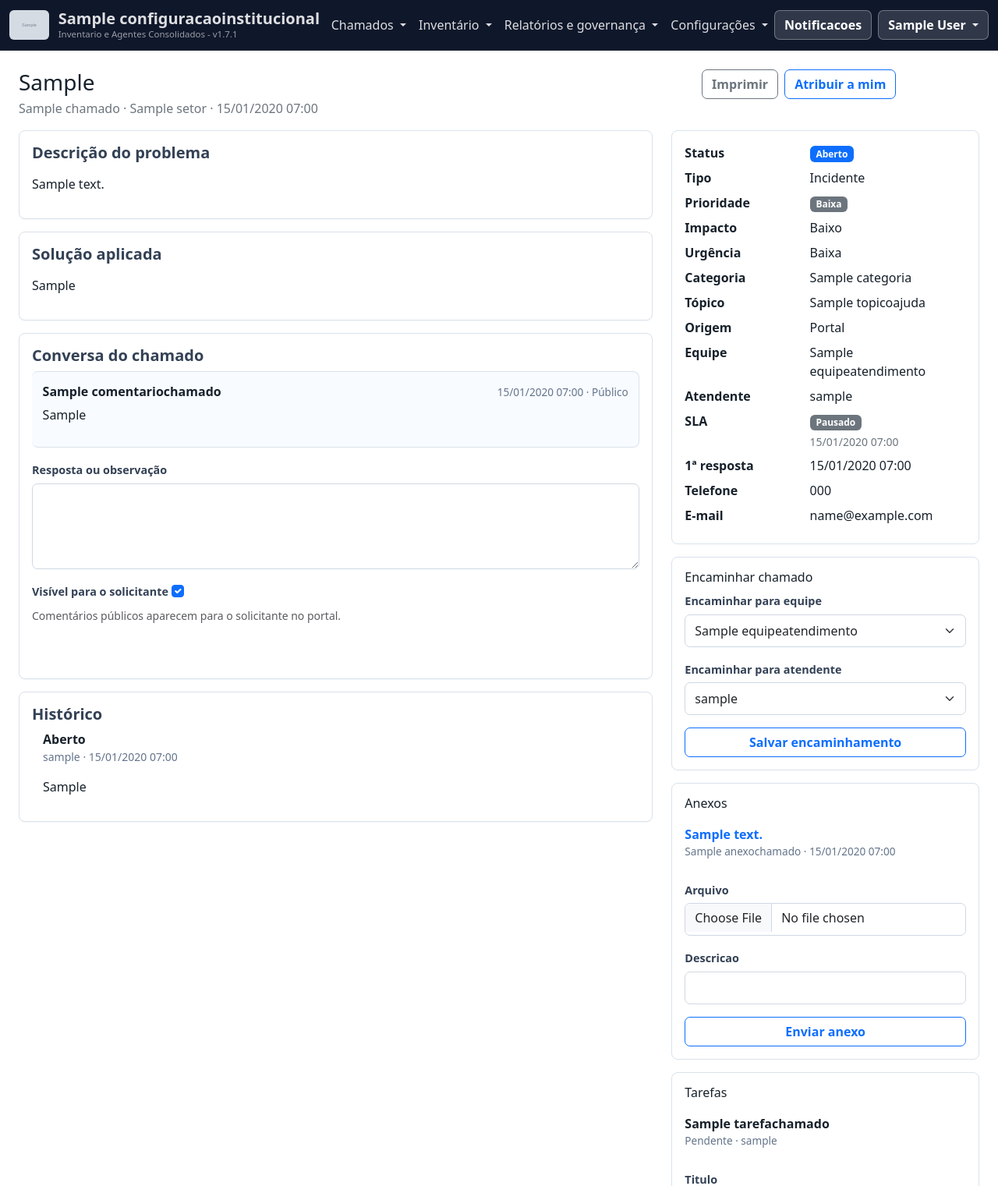
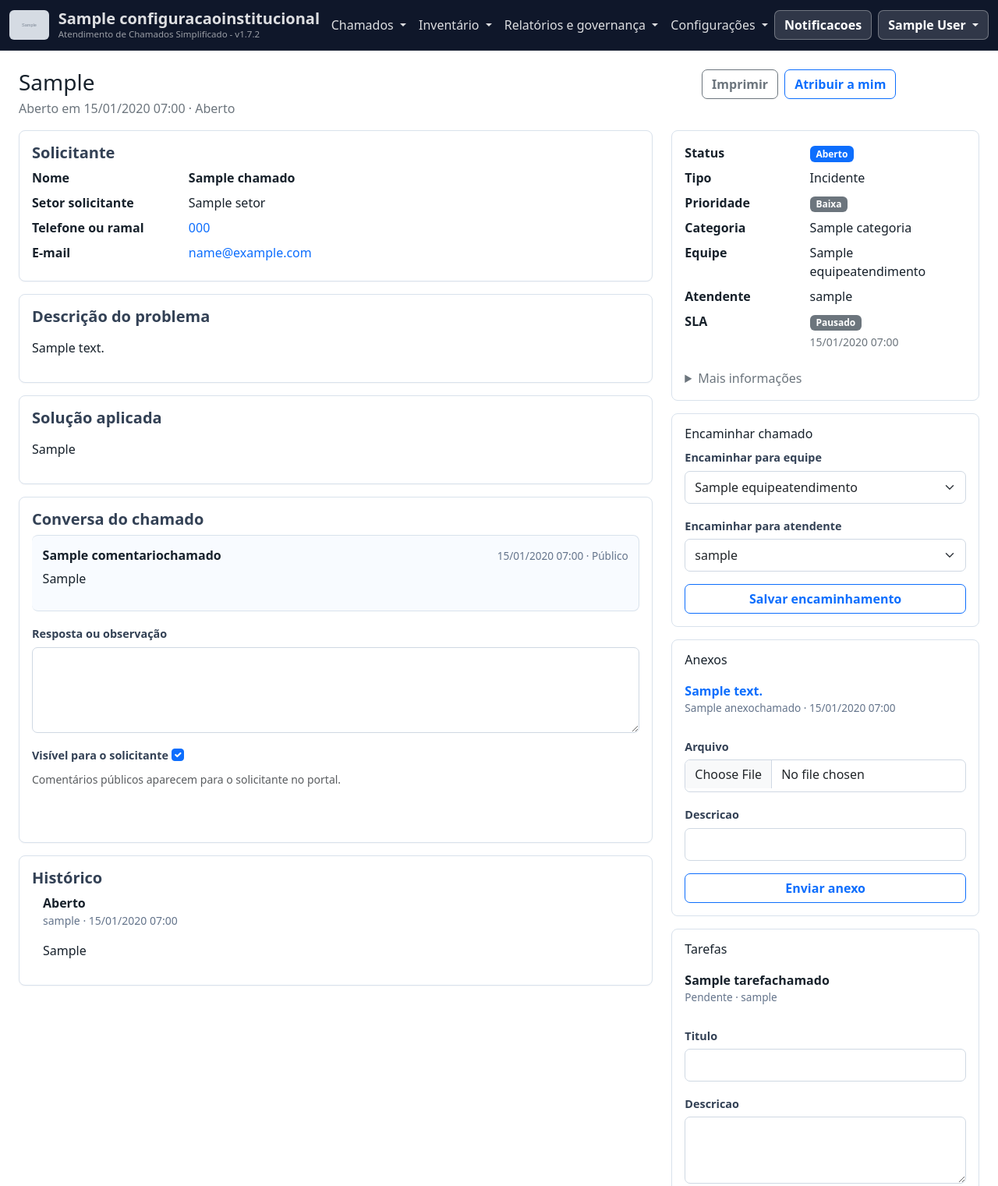
Before and after one commit to mcetrangolo/sistema_chamados, a Django app: page /gestao/chamados/1/ in a window 1280 px wide. Shown: the top 1521 px of the page at 78% size. Run offline with Django 5.2, Linux system fonts and the light colour scheme; a user stored in the database is signed in; tables that the repository leaves empty hold one stand-in row (values such as "Sample post"); grey boxes marked "Sample" are stand-in pictures; data that the repository does not hold is empty; parts of the project's set-up code (start-up, migrations or seed data) failed here and were passed over.

Commit message:
Simplifica atendimento e destaca dados do solicitante v1.7.2

```diff
--- a/core/version.py
+++ b/core/version.py
@@ -1,2 +1,2 @@
-SISTEMA_VERSAO = "v1.7.1"
-SISTEMA_VERSAO_NOME = "Inventario e Agentes Consolidados"
+SISTEMA_VERSAO = "v1.7.2"
+SISTEMA_VERSAO_NOME = "Atendimento de Chamados Simplificado"
--- a/templates/chamados/chamado_detail.html
+++ b/templates/chamados/chamado_detail.html
@@ -5,7 +5,7 @@
 <div class="d-flex justify-content-between align-items-start mb-3">
   <div>
     <h1 class="h3 mb-1">{{ chamado.numero }}</h1>
-    <p class="text-secondary mb-0">{{ chamado.nome_solicitante }} · {{ chamado.setor }} · {{ chamado.criado_em|date:"d/m/Y H:i" }}</p>
+    <p class="text-secondary mb-0">Aberto em {{ chamado.criado_em|date:"d/m/Y H:i" }} · {{ chamado.get_status_display }}</p>
   </div>
   <div class="d-flex gap-2">
     <a class="btn btn-outline-secondary" href="{% url 'chamados:imprimir' chamado.pk %}" target="_blank">Imprimir</a>
@@ -20,13 +20,24 @@
 <div class="row g-4">
   <div class="col-lg-8">
     <section class="detail-section">
+      <h2 class="h5">Solicitante</h2>
+      <dl class="row mb-0">
+        <dt class="col-sm-3">Nome</dt><dd class="col-sm-9"><strong>{{ chamado.nome_solicitante }}</strong></dd>
+        <dt class="col-sm-3">Setor solicitante</dt><dd class="col-sm-9">{{ chamado.setor }}</dd>
+        <dt class="col-sm-3">Telefone ou ramal</dt><dd class="col-sm-9">{% if chamado.telefone %}<a href="tel:{{ chamado.telefone }}">{{ chamado.telefone }}</a>{% else %}<span class="text-secondary">Não informado</span>{% endif %}</dd>
+        <dt class="col-sm-3">E-mail</dt><dd class="col-sm-9">{% if chamado.email %}<a href="mailto:{{ chamado.email }}">{{ chamado.email }}</a>{% elif chamado.solicitante.email %}<a href="mailto:{{ chamado.solicitante.email }}">{{ chamado.solicitante.email }}</a>{% else %}<span class="text-secondary">Não informado</span>{% endif %}</dd>
+      </dl>
+    </section>
+    <section class="detail-section">
       <h2 class="h5">Descrição do problema</h2>
       <p>{{ chamado.descricao|linebreaks }}</p>
     </section>
-    <section class="detail-section">
-      <h2 class="h5">Solução aplicada</h2>
-      <p>{{ chamado.solucao_aplicada|default:"Ainda não informada."|linebreaks }}</p>
-    </section>
+    {% if chamado.solucao_aplicada %}
+      <section class="detail-section">
+        <h2 class="h5">Solução aplicada</h2>
+        <p>{{ chamado.solucao_aplicada|linebreaks }}</p>
+      </section>
+    {% endif %}
     <section class="detail-section">
       <h2 class="h5">Conversa do chamado</h2>
       <div class="thread">
@@ -85,18 +96,21 @@
         <dt class="col-5">Status</dt><dd class="col-7"><span class="badge {{ chamado.status|status_badge }}">{{ chamado.get_status_display }}</span></dd>
         <dt class="col-5">Tipo</dt><dd class="col-7">{{ chamado.get_tipo_display }}</dd>
         <dt class="col-5">Prioridade</dt><dd class="col-7"><span class="badge {{ chamado.prioridade|prioridade_badge }}">{{ chamado.get_prioridade_display }}</span></dd>
-        <dt class="col-5">Impacto</dt><dd class="col-7">{{ chamado.get_impacto_display }}</dd>
-        <dt class="col-5">Urgência</dt><dd class="col-7">{{ chamado.get_urgencia_display }}</dd>
         <dt class="col-5">Categoria</dt><dd class="col-7">{{ chamado.categoria }}</dd>
-        <dt class="col-5">Tópico</dt><dd class="col-7">{{ chamado.topico_ajuda|default:"-" }}</dd>
-        <dt class="col-5">Origem</dt><dd class="col-7">{{ chamado.get_origem_display }}</dd>
         <dt class="col-5">Equipe</dt><dd class="col-7">{{ chamado.equipe_responsavel|default:"Nao atribuida" }}</dd>
         <dt class="col-5">Atendente</dt><dd class="col-7">{{ chamado.tecnico_responsavel|default:"Não atribuído" }}</dd>
         <dt class="col-5">SLA</dt><dd class="col-7"><span class="badge {{ chamado|sla_badge }}">{{ chamado|sla_estado }}</span>{% if chamado.vencimento_em %}<span class="d-block small text-secondary mt-1">{{ chamado.vencimento_em|date:"d/m/Y H:i" }}</span>{% endif %}</dd>
-        <dt class="col-5">1ª resposta</dt><dd class="col-7">{{ chamado.primeira_resposta_em|date:"d/m/Y H:i"|default:"-" }}</dd>
-        <dt class="col-5">Telefone</dt><dd class="col-7">{{ chamado.telefone|default:"-" }}</dd>
-        <dt class="col-5">E-mail</dt><dd class="col-7">{{ chamado.email|default:"-" }}</dd>
       </dl>
+      <details class="mt-3">
+        <summary class="text-secondary">Mais informações</summary>
+        <dl class="row mb-0 mt-3">
+          <dt class="col-5">Impacto</dt><dd class="col-7">{{ chamado.get_impacto_display }}</dd>
+          <dt class="col-5">Urgência</dt><dd class="col-7">{{ chamado.get_urgencia_display }}</dd>
+          <dt class="col-5">Tópico</dt><dd class="col-7">{{ chamado.topico_ajuda|default:"-" }}</dd>
+          <dt class="col-5">Origem</dt><dd class="col-7">{{ chamado.get_origem_display }}</dd>
+          <dt class="col-5">1ª resposta</dt><dd class="col-7">{{ chamado.primeira_resposta_em|date:"d/m/Y H:i"|default:"-" }}</dd>
+        </dl>
+      </details>
     </div>
     <form class="side-panel mt-3" method="post" action="{% url 'chamados:atribuir' chamado.pk %}">
       {% csrf_token %}
```
Also changed, not shown: templates/chamados/chamado_print.html (+6 -4 lines).
